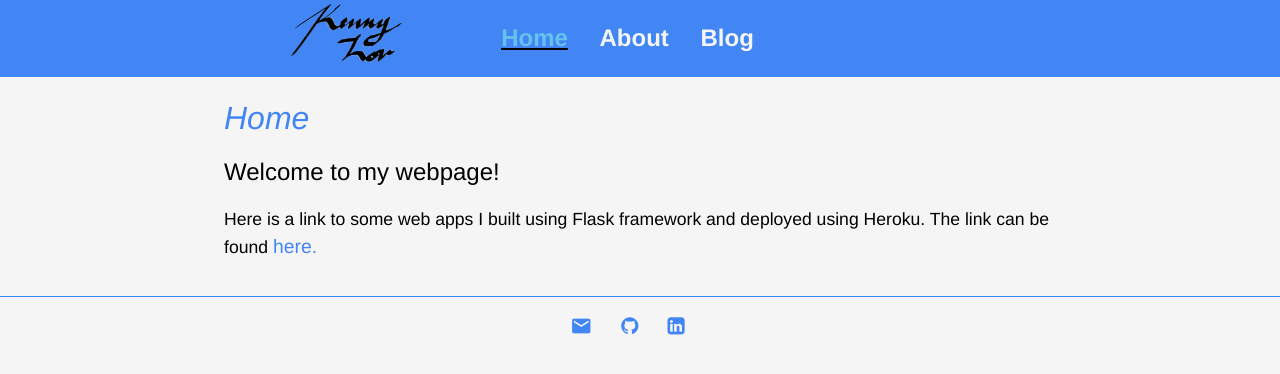
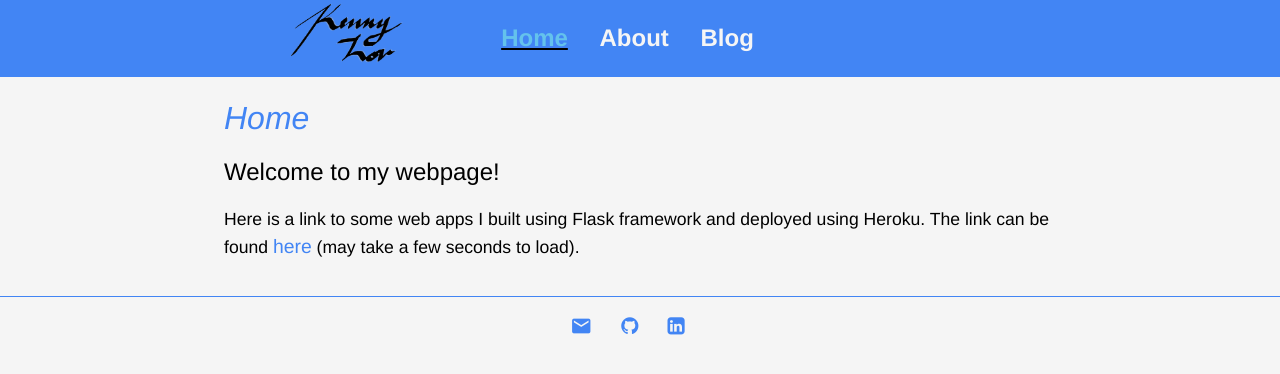
Before and after one commit to clfkenny/clfkenny.github.io, a Jekyll site: the page built from index.md, in a window 1280 px wide. Shown: the top 374 px of the page. Built offline with Jekyll 4.4.1, drawn with Linux system fonts in a browser that asks for light colours.

Commit message:
Update index.md

```diff
--- a/index.md
+++ b/index.md
@@ -14,4 +14,4 @@ title: Kenny Lov
 
 ## Welcome to my webpage!
 
-Here is a link to some web apps I built using Flask framework and deployed using Heroku. The link can be found <a href = "https://clfkenny.herokuapp.com">here.</a>
+Here is a link to some web apps I built using Flask framework and deployed using Heroku. The link can be found <a href = "https://clfkenny.herokuapp.com">here</a> (may take a few seconds to load).
```
